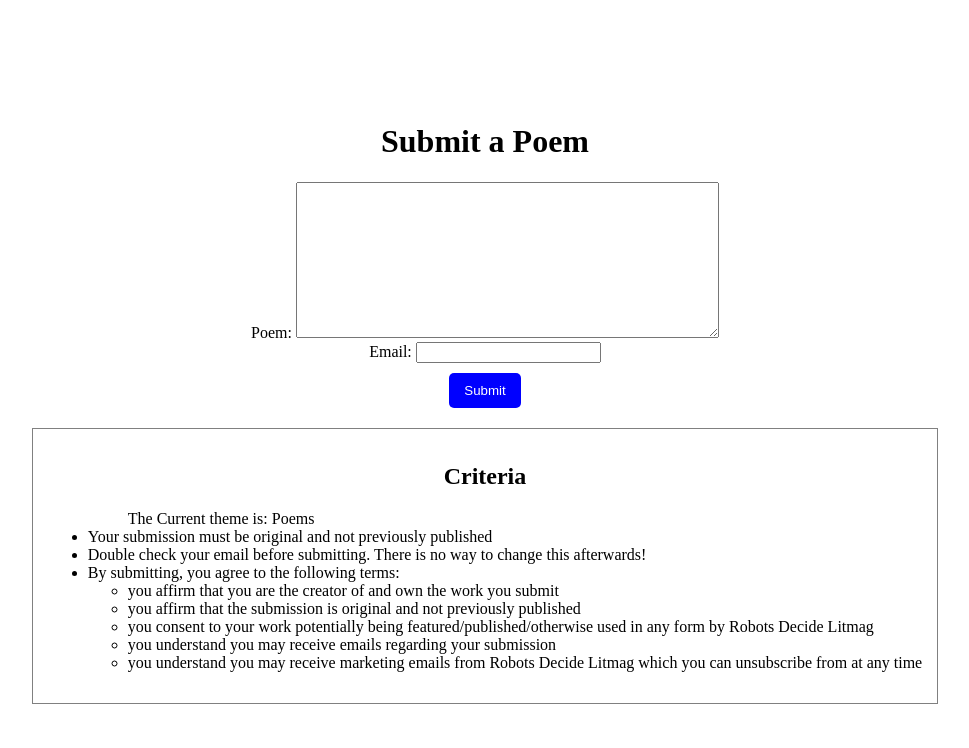
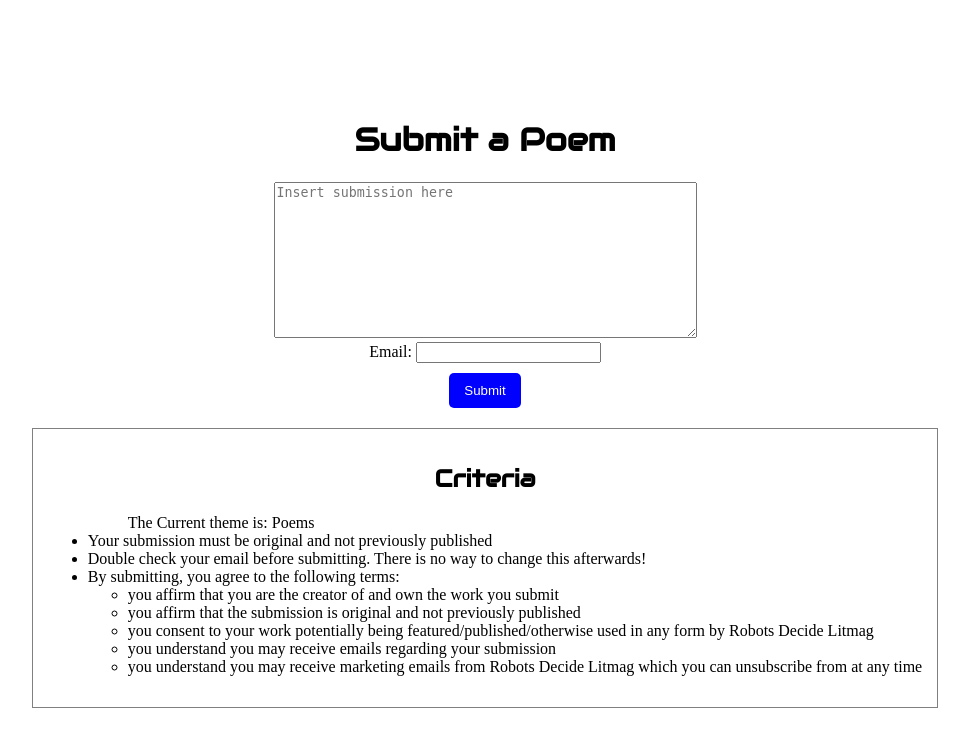
Before and after one commit to tmansmann0/RobotsDecideLitmag, a Flask app: page /submit in a window 1280 px wide. Shown: the top 748 px of the page, without its empty margins (155-1124 px from the left). Run offline with Flask 2, Linux system fonts and the light colour scheme.

Commit message:
added more custom font

```diff
--- a/templates/submit.html
+++ b/templates/submit.html
@@ -3,6 +3,16 @@
 <head>
     <title>Submit a Poem</title>
     <style>
+        @font-face {
+        font-family: 'Audiowide-Regular';
+        src: url({{ url_for('static', filename='Audiowide-Regular.ttf') }});
+        }
+        h1 {
+        font-family: 'Audiowide-Regular';
+        }
+        h2 {
+        font-family: 'Audiowide-Regular';
+        }
         /* center elements vertically and horizontally */
         body {
             display: flex;
@@ -47,8 +57,7 @@
         <p style="color:red;">{{ error }}</p>
     {% endif %}
     <form align="center" method="post">
-        <label for="submission_text">Poem:</label>
-        <textarea name="submission_text" id="submission_text" rows="10" cols="50"></textarea>
+        <textarea name="submission_text" id="submission_text" rows="10" cols="50" placeholder="Insert submission here"></textarea>
         <br>
         <label for="email">Email:</label>
         <input type="email" name="email" id="email">
```
Also changed, not shown: templates/home.html (+8 -1 lines).
